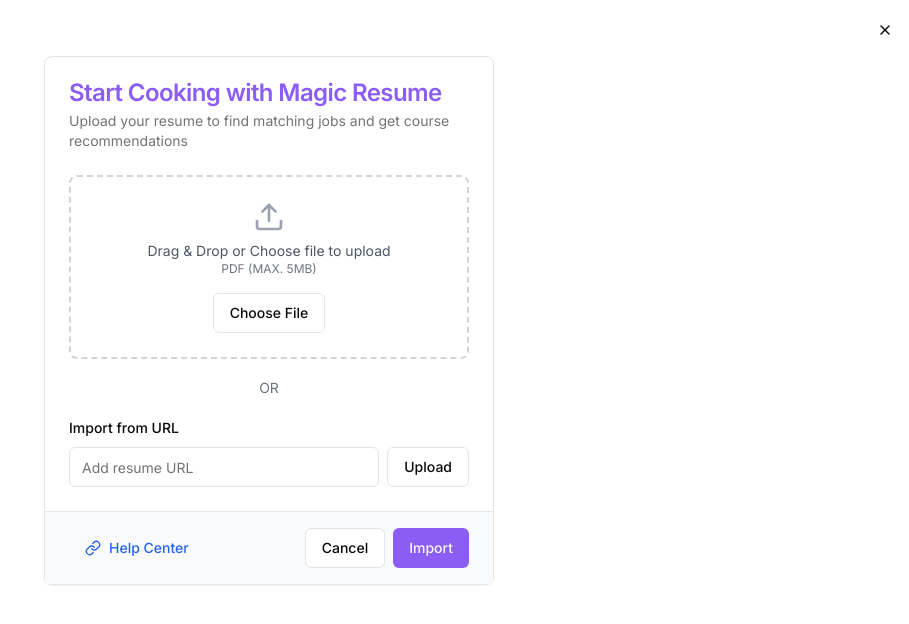
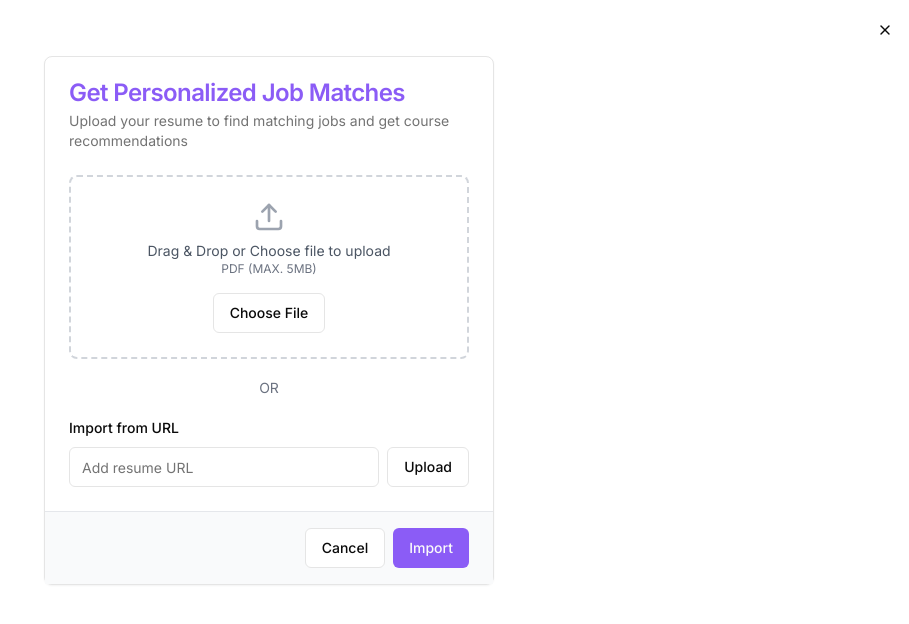
Before and after one commit to 0xrsydn/magicresume-ui, a Next.js app: page /resume-ai in a window 1280 px wide. Shown: the top 624 px of the page, without its empty margins (371-1280 px from the left). Built offline with nearby package versions, Linux system fonts and the light colour scheme.

Commit message:
remove useless text

```diff
--- a/src/components/ResumeUploadFlow.tsx
+++ b/src/components/ResumeUploadFlow.tsx
@@ -1,7 +1,7 @@
 'use client'
 
 import React, { useState } from 'react';
-import { Upload, FileText, X, Link } from 'lucide-react';
+import { Upload, FileText, X } from 'lucide-react';
 import { Button } from "@/components/ui/button";
 import { Progress } from "@/components/ui/progress";
 import { Card, CardContent, CardDescription, CardFooter, CardHeader, CardTitle } from "@/components/ui/card";
@@ -56,7 +56,7 @@ const ResumeUploadFlow: React.FC<ResumeUploadFlowProps> = ({ jobSuggestions, car
   return (
     <Card className="w-[450px] mx-auto mt-10">
       <CardHeader>
-        <CardTitle className="text-violet-500">Start Cooking with Magic Resume</CardTitle>
+        <CardTitle className="text-violet-500">Get Personalized Job Matches</CardTitle>
         <CardDescription>Upload your resume to find matching jobs and get course recommendations</CardDescription>
         <Button variant="ghost" className="absolute top-2 right-2 h-8 w-8 p-0">
           <X className="h-4 w-4" />
@@ -135,11 +135,7 @@ const ResumeUploadFlow: React.FC<ResumeUploadFlowProps> = ({ jobSuggestions, car
         )}
       </CardContent>
       {step === 1 && (
-        <div className="flex justify-between items-center px-6 py-4 bg-gray-50 border-t">
-          <Button variant="link" className="text-sm text-blue-600">
-            <Link className="h-4 w-4 mr-2" />
-            Help Center
-          </Button>
+        <div className="flex justify-end items-center px-6 py-4 bg-gray-50 border-t">
           <div className="space-x-2">
             <Button variant="outline">Cancel</Button>
             <Button className="bg-violet-500 hover:bg-violet-300" onClick={handleImport}>Import</Button>
```
